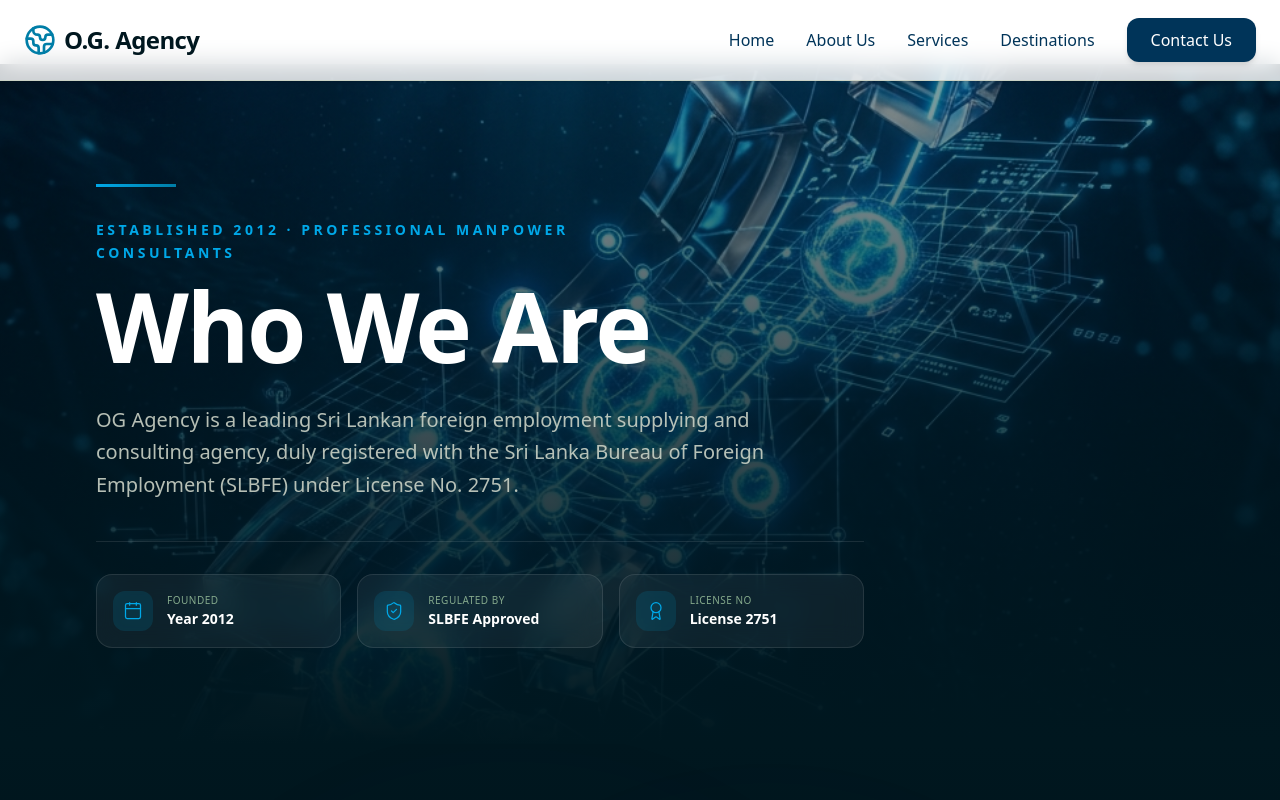
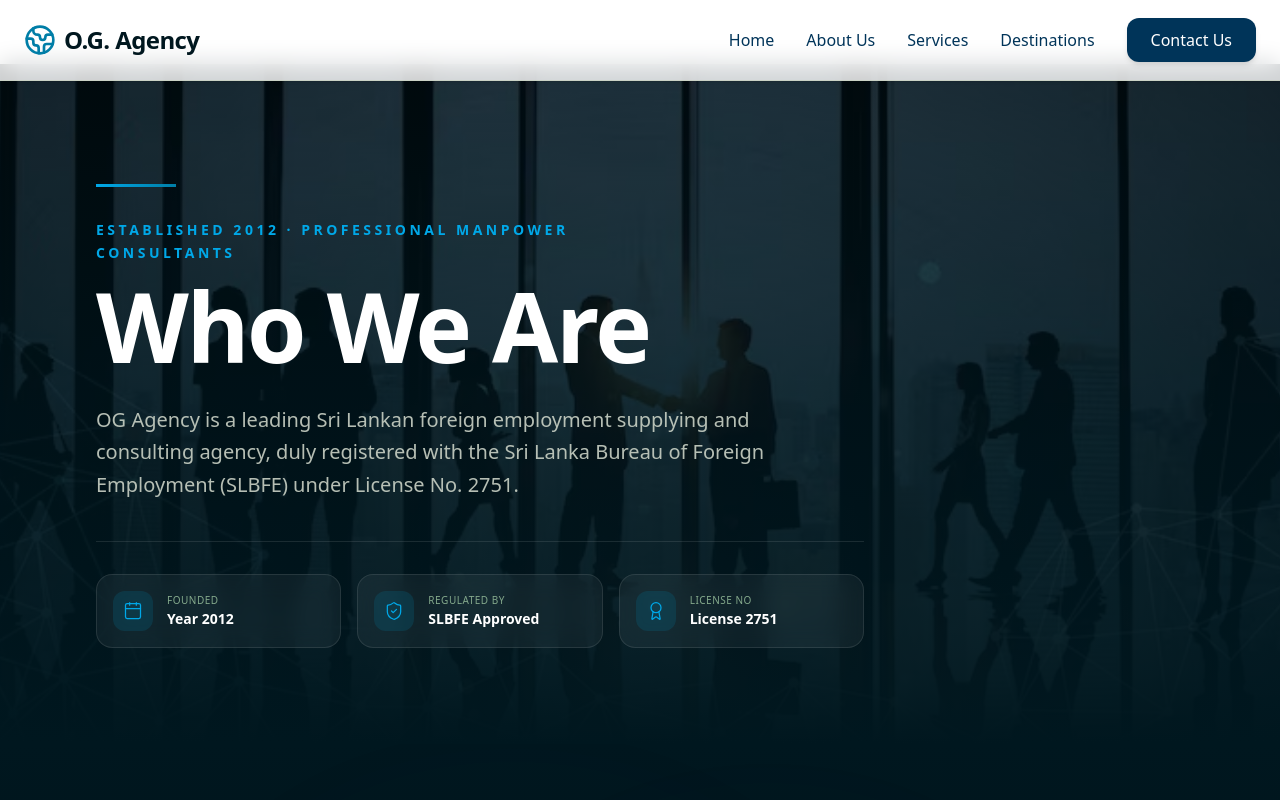
Before and after one commit to perera99-msd/O.G.-Agency-Infrastructure, a Next.js app in the folder website/: page /about in a window 1280 px wide. Shown: the top 800 px of the page. Built offline with nearby package versions, Linux system fonts and the light colour scheme.

Commit message:
design: update About Us hero background to use custom uploaded corporate silhouettes image

```diff
--- a/website/components/About Us/AboutHero.tsx
+++ b/website/components/About Us/AboutHero.tsx
@@ -10,7 +10,7 @@ export default function AboutHero() {
       {/* Background Image */}
       <div className="absolute inset-0 w-full h-full">
         <Image
-          src="/hero-aboutUs-3d.png"
+          src="/hero-aboutUs-custom.png"
           alt="About OG Agency Hero"
           fill
           priority
```
Also changed, not shown: website/public/hero-aboutUs-custom.png (added).
